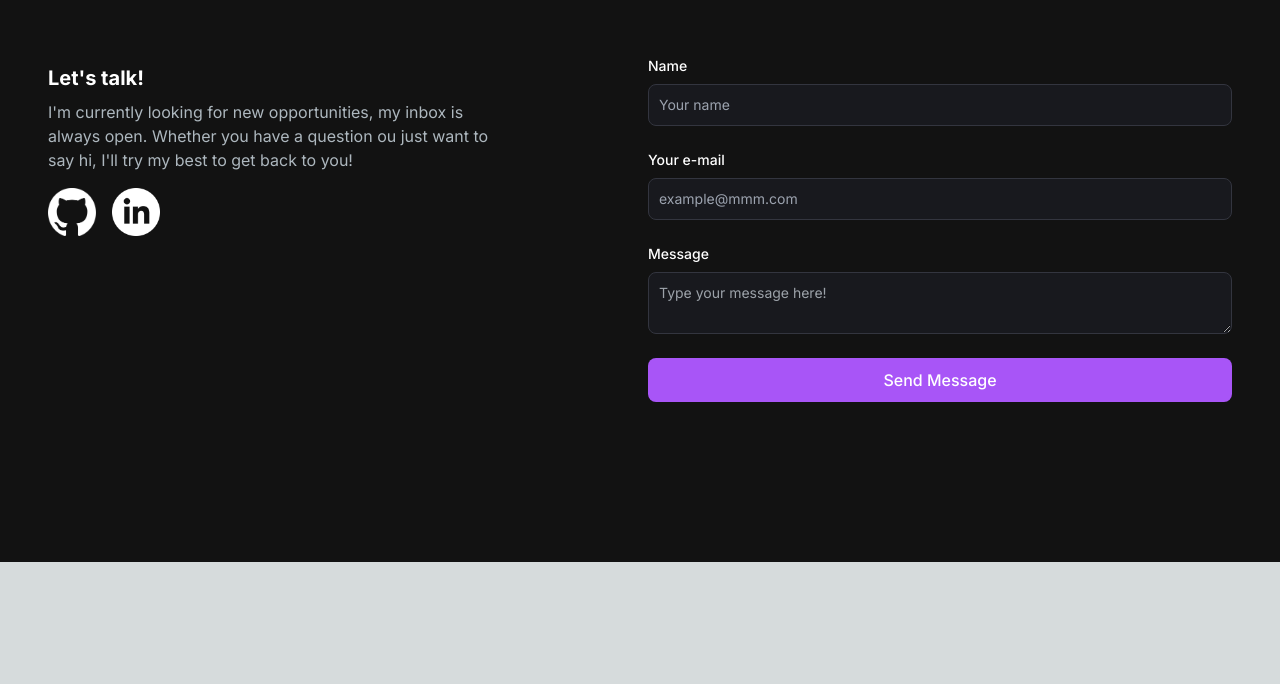
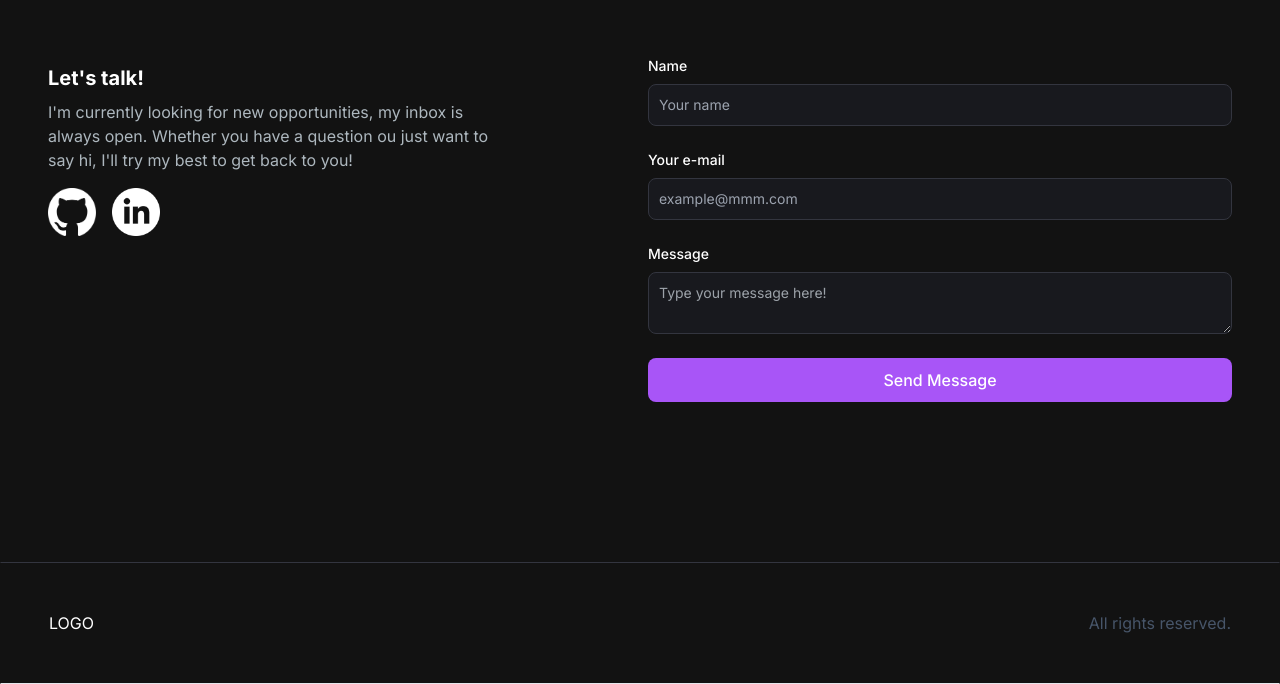
Before and after one commit to Fernandafogs/portfolio-website, a Next.js app: page / in a window 1280 px wide. Shown: the part 2753-3437 px from the top of the page. Before the commit the page ends 3315 px from the top, so only its background shows below. Built offline with nearby package versions, Linux system fonts and the light colour scheme.

Commit message:
upload Footer

```diff
--- a/src/app/api/send/route.js
+++ /dev/null
@@ -1,23 +0,0 @@
-//import { EmailTemplate } from '../../../components/EmailTemplate';
-import { Resend } from 'resend';
-
-const resend = new Resend(process.env.RESEND_API_KEY);
-
-export async function POST() {
-  try {
-    const data = await resend.emails.send({
-      from: 'Fernanda Fogaça <fernanda.ramos.br@gmail.com>',
-      to: ['fernanda.ramos.br@gmail.com'],
-      subject: 'Hello world',
-      react: (
-        <>
-            <p>Email Body</p>
-        </>
-      ),
-    });
-
-    return Response.json(data);
-  } catch (error) {
-    return Response.json({ error });
-  }
-}
--- a/src/app/components/Footer.jsx
+++ b/src/app/components/Footer.jsx
@@ -0,0 +1,14 @@
+import React from 'react'
+
+const Footer = () => {
+  return (
+    <footer className='footer border border-t-[#33353F] border-l-transparent border-r-transparent text-white'>
+        <div className='container p-12 flex justify-between'>
+            <span>LOGO</span>
+            <p className='text-slate-600'>All rights reserved.</p>
+        </div>
+    </footer>
+  )
+}
+
+export default Footer
--- a/src/app/page.js
+++ b/src/app/page.js
@@ -3,6 +3,7 @@
 import AboutSection from './components/AboutSection';
 import ProjectsSection from './components/ProjectsSection';
 import EmailSection from './components/EmailSection';
+import Footer from './components/Footer';
 
 export default function Home() {
   return (
@@ -14,6 +15,7 @@
         <ProjectsSection />
         <EmailSection />
       </div>
+      <Footer />
     </main>
   );
 
```
